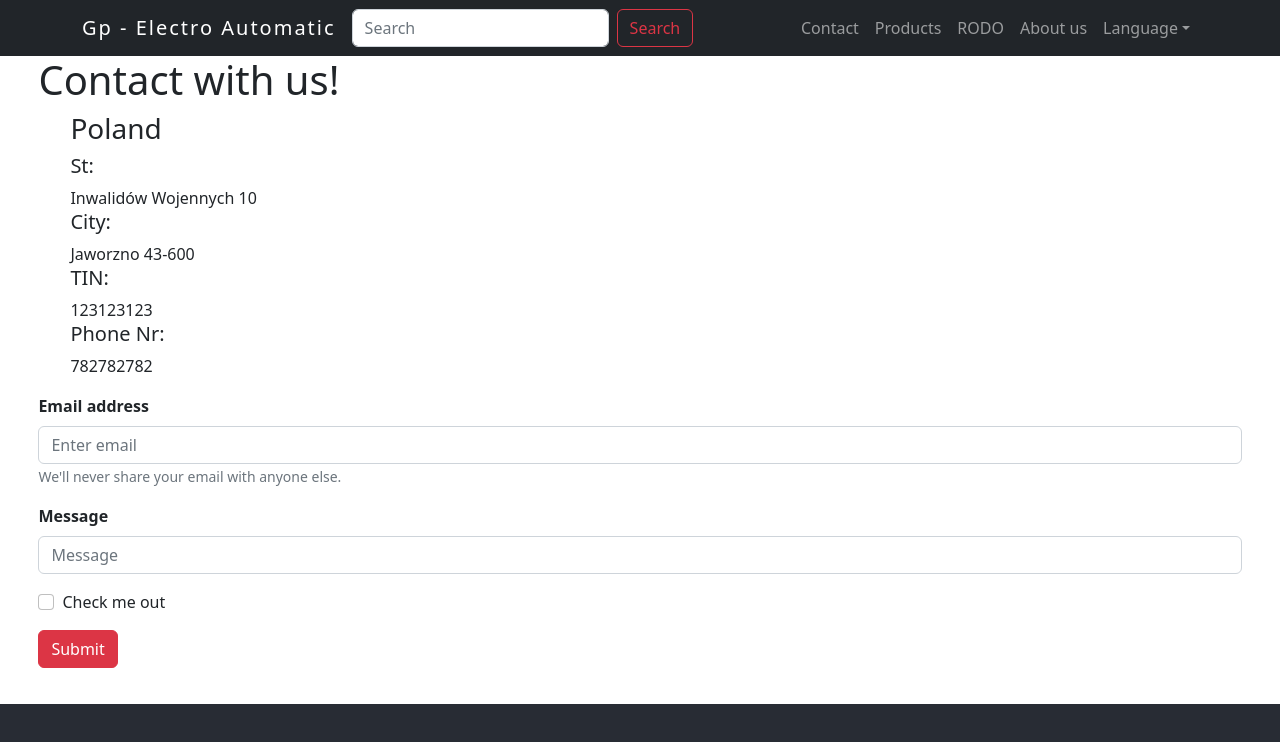
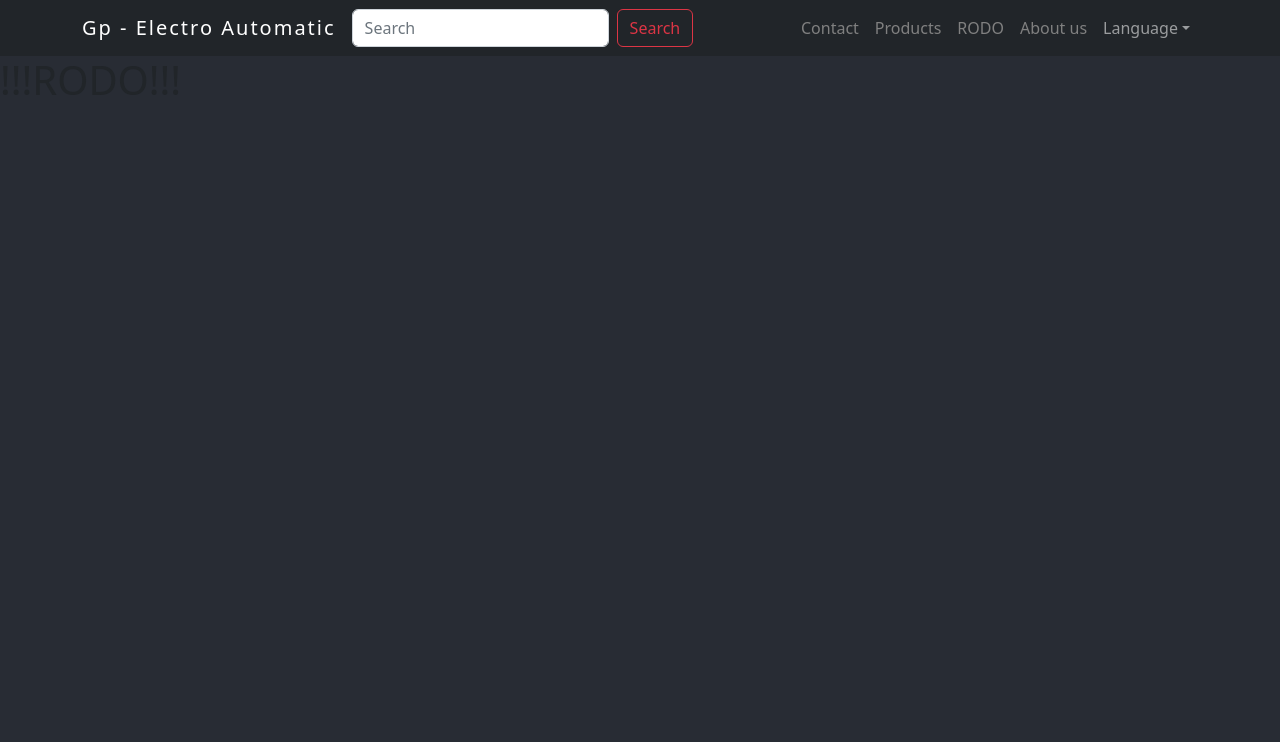
Before and after one commit to opielapatryk/mernshop4client, a React (Create React App) app: page /rodo in a window 1280 px wide. Shown: the top 742 px of the page. Built offline with nearby package versions, Linux system fonts and the light colour scheme.

Commit message:
basicroute

```diff
--- a/src/App.js
+++ b/src/App.js
@@ -1,11 +1,18 @@
 import './App.css';
-import AppNavbar from './components/Navbar'
-import Contact  from './components/Contact';
+import {Routes, Route} from "react-router-dom"
+import Contact from './components/Contact'
+import Products from './components/Products'
+import RODO from './components/RODO'
+import Aboutus from './components/Aboutus'
 function App() {
   return (
       <div className="App">
-        <AppNavbar></AppNavbar>
-        <Contact></Contact>
+        <Routes>
+          <Route path='/' element={<Contact/>}/>
+          <Route path='/aboutus' element={<Aboutus/>}/>
+          <Route path='/rodo' element={<RODO/>}/>
+          <Route path='/products' element={<Products/>}/>
+        </Routes>
       </div>
   );
 }
--- a/src/components/Aboutus.js
+++ b/src/components/Aboutus.js
@@ -0,0 +1,12 @@
+import AppNavBar from './Navbar'
+
+function Aboutus(){
+    return(
+        <>
+        <AppNavBar/>
+         <h1>About Us!</h1>
+        </>
+    )
+}
+
+export default Aboutus
--- a/src/components/Contact.js
+++ b/src/components/Contact.js
@@ -1,8 +1,10 @@
 import Button from 'react-bootstrap/Button';
 import Form from 'react-bootstrap/Form';
+import AppNavBar from './Navbar'
 function Contact() {
   return (
     <>
+    <AppNavBar></AppNavBar>
     <div style={{backgroundColor:'white'}}>
     <div className="ContactInfo">
         <h1 style={{marginLeft: "3%"}}>
--- a/src/components/Navbar.js
+++ b/src/components/Navbar.js
@@ -4,7 +4,7 @@ import Navbar from 'react-bootstrap/Navbar';
 import Form from 'react-bootstrap/Form';
 import Button from 'react-bootstrap/Button';
 import NavDropdown from 'react-bootstrap/NavDropdown';
-
+import {Link} from 'react-router-dom'
 function AppNavbar() {
   return (
     <Navbar collapseOnSelect expand="lg" bg="dark" variant="dark">
@@ -22,10 +22,10 @@ function AppNavbar() {
             <Button variant="outline-danger">Search</Button>
           </Form>
           <Nav className="ms-auto">
-            <Nav.Link href="#aboutus">Contact</Nav.Link>
-            <Nav.Link href="#products">Products</Nav.Link>
-            <Nav.Link href="#rodo">RODO</Nav.Link>
-            <Nav.Link href="#contacts">About us</Nav.Link>
+            <Nav.Link><Link to="/" style={{textDecoration:"none", color:"gray"}}>Contact</Link></Nav.Link>
+            <Nav.Link><Link to="/products" style={{textDecoration:"none", color:"gray"}}>Products</Link></Nav.Link>
+            <Nav.Link><Link to="/rodo" style={{textDecoration:"none", color:"gray"}}>RODO</Link></Nav.Link>
+            <Nav.Link><Link to="/aboutus" style={{textDecoration:"none", color:"gray"}}>About us</Link></Nav.Link>
             <NavDropdown title="Language" id="basic-nav-dropdown">
               <NavDropdown.Item href="#English">English</NavDropdown.Item>
               <NavDropdown.Item href="#Polski">Polski</NavDropdown.Item>
--- a/src/components/RODO.js
+++ b/src/components/RODO.js
@@ -0,0 +1,12 @@
+import AppNavBar from './Navbar'
+
+function RODO(){
+    return(
+        <>
+        <AppNavBar/>
+         <h1>!!!RODO!!!</h1>
+        </>
+    )
+}
+
+export default RODO
--- a/src/index.js
+++ b/src/index.js
@@ -3,10 +3,12 @@ import ReactDOM from 'react-dom/client';
 // import App from './App';
 import App from './App'
 import 'bootstrap/dist/css/bootstrap.min.css';
-
+import { BrowserRouter} from "react-router-dom"
 const root = ReactDOM.createRoot(document.getElementById('root'));
 root.render(
   <React.StrictMode>
-    <App />
+    <BrowserRouter>
+      <App/>
+    </BrowserRouter>
   </React.StrictMode>
 );
```
